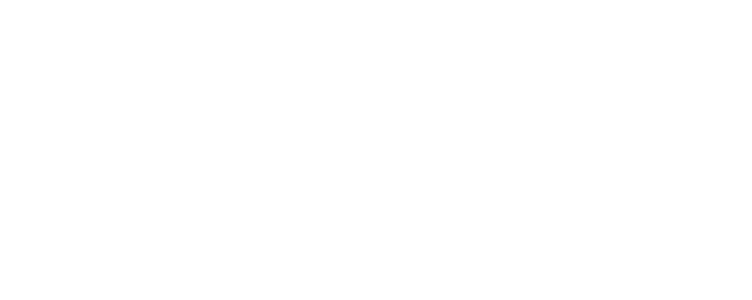
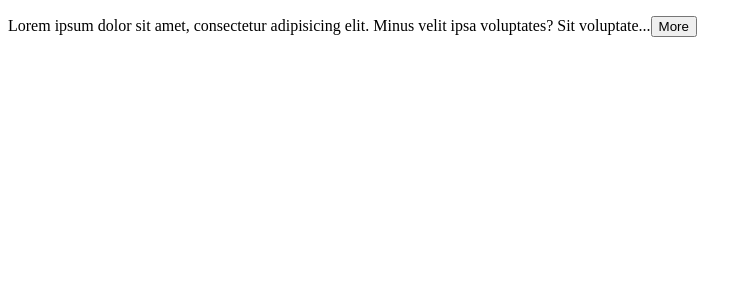
Before and after one commit to rahulgangadasu/react-TS, a React (Vite) app: page / in a window 1280 px wide. Shown: the top 300 px of the page, without its empty margins (0-752 px from the left). Built offline with nearby package versions, Linux system fonts and the light colour scheme.

Commit message:
Add ExpandableText component and create StateUpdate

```diff
--- a/src/App.tsx
+++ b/src/App.tsx
@@ -1,5 +1,24 @@
+import { useState } from "react";
+import ExpandableText from "./Components/Excercises/ExpandableText";
+
 function App() {
-  return <div></div>;
+  return (
+    <div>
+      <ExpandableText>
+        Lorem ipsum dolor sit amet, consectetur adipisicing elit. Minus velit
+        ipsa voluptates? Sit voluptatem expedita, provident cum rem quibusdam
+        impedit vel obcaecati ducimus numquam necessitatibus magni at laudantium
+        nemo! Eveniet accusantium libero, tenetur suscipit molestias ipsa
+        nostrum commodi, inventore ipsum et non dolor aspernatur eius doloremque
+        vitae magni itaque, debitis expedita voluptates similique sit cum ab
+        explicabo a! At illum, dolores aliquid sit, praesentium iusto delectus
+        libero reprehenderit est rem eaque! Quos laboriosam tenetur, delectus
+        consequuntur eligendi enim ipsam atque natus cupiditate doloribus eaque
+        dolor distinctio quibusdam quas modi accusantium iusto iure, veritatis
+        obcaecati accusamus possimus praesentium! Itaque, molestiae quam.
+      </ExpandableText>
+    </div>
+  );
 }
 
 export default App;
--- /dev/null
+++ b/src/components/Excercises/ExpandableText.tsx
@@ -0,0 +1,21 @@
+import { useState } from "react";
+
+interface ExpandableTextProps {
+  children: string;
+  maxChars?: number;
+}
+const ExpandableText = ({ children, maxChars = 100 }: ExpandableTextProps) => {
+  if (children.length <= maxChars) return <p>{children}</p>;
+  const [isExpanded, setExpanded] = useState(false);
+  const text = isExpanded ? children : children.substring(0, maxChars);
+  return (
+    <p>
+      {text}...
+      <button onClick={() => setExpanded(!isExpanded)}>
+        {isExpanded ? "Less" : "More"}
+      </button>
+    </p>
+  );
+};
+
+export default ExpandableText;
```
Also changed, not shown: src/components/Excercises/App1.tsx (deleted, +0 -32 lines), src/components/Excercises/StateUpdate.tsx (added, +51 -0 lines), src/components/Button/ButtonAlert.tsx (renamed from src/components/Button/App2.tsx), src/components/ListGroup/List.tsx (renamed from src/components/ListGroup/App1.tsx).
